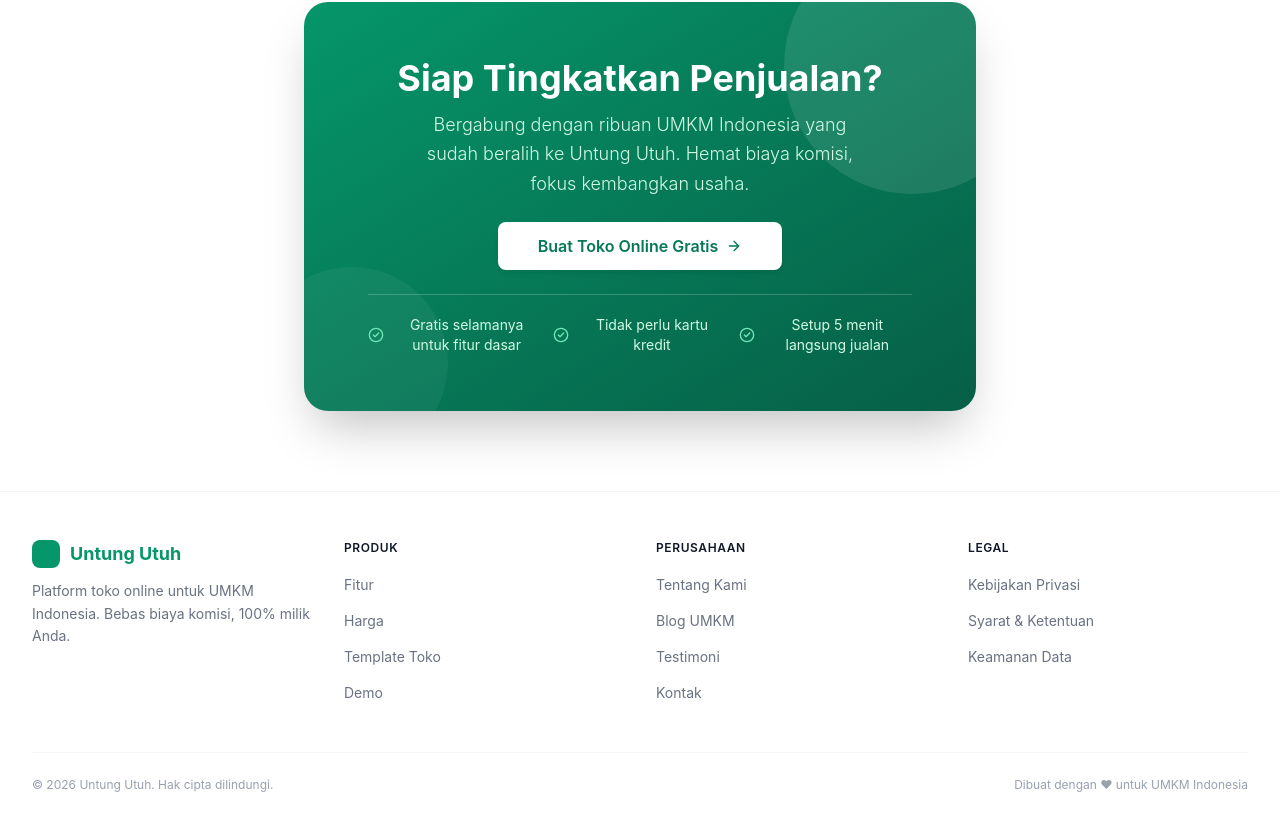
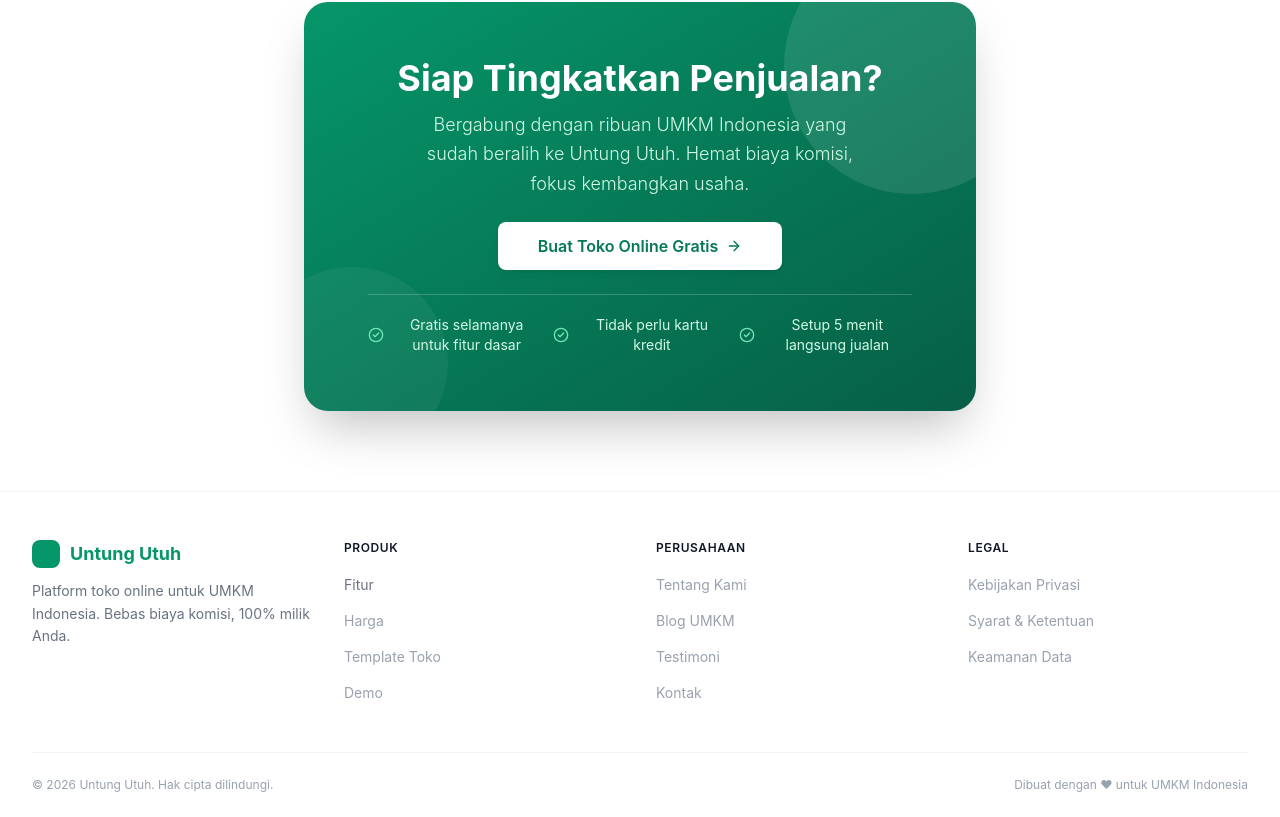
Before and after one commit to kamalfikrikamal/Untung-Utuh, a React (Vite) app in the folder frontend/: page / in a window 1280 px wide. Shown: the part 2841-3658 px from the top of the page. Built offline with nearby package versions, Linux system fonts and the light colour scheme.

Commit message:
fix: ganti href='#' dengan Link/span di Footer untuk aksesibilitas

```diff
--- a/frontend/src/components/Layout/Footer.jsx
+++ b/frontend/src/components/Layout/Footer.jsx
@@ -1,9 +1,24 @@
 import React from 'react';
+import { Link } from 'react-router-dom';
 
 const footerLinks = {
-  Produk: ['Fitur', 'Harga', 'Template Toko', 'Demo'],
-  Perusahaan: ['Tentang Kami', 'Blog UMKM', 'Testimoni', 'Kontak'],
-  Legal: ['Kebijakan Privasi', 'Syarat & Ketentuan', 'Keamanan Data'],
+  Produk: [
+    { label: 'Fitur', href: '/fitur' },
+    { label: 'Harga', href: null },
+    { label: 'Template Toko', href: null },
+    { label: 'Demo', href: null },
+  ],
+  Perusahaan: [
+    { label: 'Tentang Kami', href: null },
+    { label: 'Blog UMKM', href: null },
+    { label: 'Testimoni', href: null },
+    { label: 'Kontak', href: null },
+  ],
+  Legal: [
+    { label: 'Kebijakan Privasi', href: null },
+    { label: 'Syarat & Ketentuan', href: null },
+    { label: 'Keamanan Data', href: null },
+  ],
 };
 
 export function Footer() {
@@ -32,14 +47,20 @@ export function Footer() {
                 {category}
               </h4>
               <ul className="space-y-3">
-                {links.map((link) => (
-                  <li key={link}>
-                    <a
-                      href="#"
-                      className="text-sm text-gray-500 hover:text-primary-600 transition-colors"
-                    >
-                      {link}
-                    </a>
+                {links.map(({ label, href }) => (
+                  <li key={label}>
+                    {href ? (
+                      <Link
+                        to={href}
+                        className="text-sm text-gray-500 hover:text-primary-600 transition-colors"
+                      >
+                        {label}
+                      </Link>
+                    ) : (
+                      <span className="text-sm text-gray-400 cursor-default">
+                        {label}
+                      </span>
+                    )}
                   </li>
                 ))}
               </ul>
```
